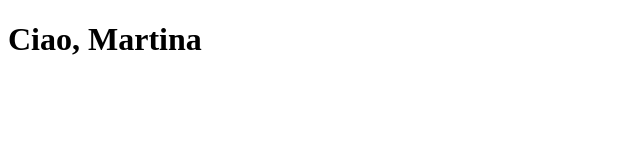
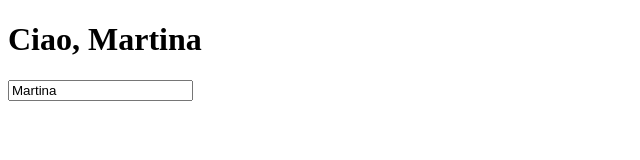
Before and after one commit to martinaliporata/vue-hello, a plain HTML site: page index.html in a window 1280 px wide. Shown: the whole page, without its empty margins (0-640 px from the left). Drawn offline with nearby package versions, Linux system fonts and the light colour scheme.

Commit message:
completato bonus 2

```diff
--- a/index.html
+++ b/index.html
@@ -11,6 +11,9 @@
         <h1>
             Ciao, {{message}}
         </h1>
+        <div>
+            <input type="text" v-model="message">
+        </div>
     </div>
 
     <script src="./js/script.js"></script>
```
